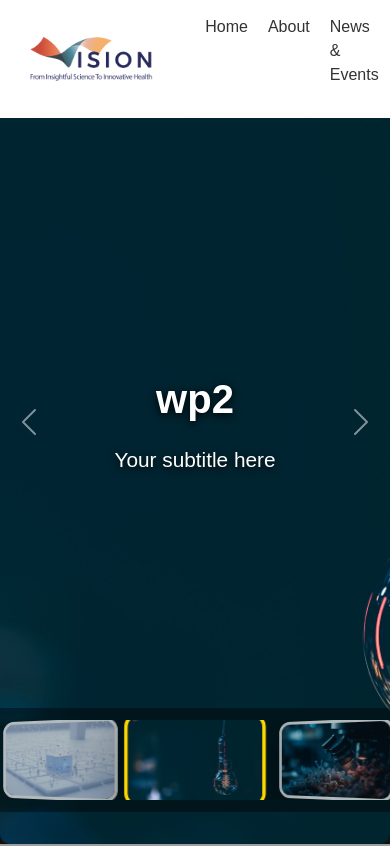
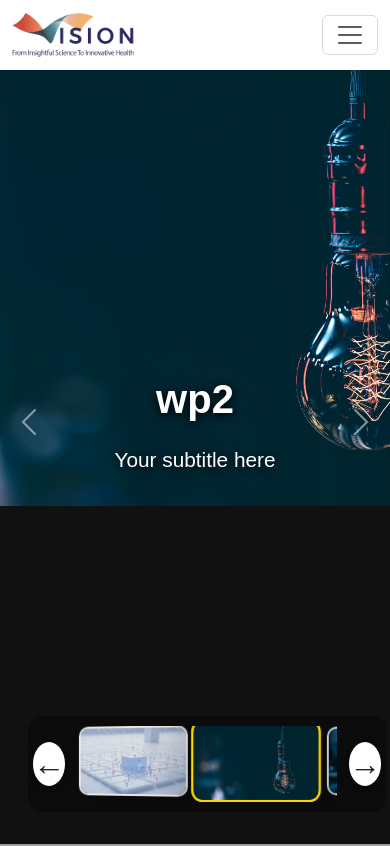
Before and after one commit to NaderDhamer/vision, a plain HTML site: page index.html in a window 390 px wide. Shown: the top 846 px of the page. Drawn offline with nearby package versions, Linux system fonts and the light colour scheme; grey boxes are pictures that could not be loaded; animation ran at ten frames a second.

Commit message:
adding responsive images for the main carousel

```diff
--- a/css/style.css
+++ b/css/style.css
@@ -1,5 +1,8 @@
 * {margin:0; padding:0; box-sizing:border-box;}
 body {font-family: Arial, sans-serif; overflow-x:hidden;}
+
+/* Make images responsive by default */
+img { max-width: 100%; height: auto; display: block; }
 
 /* Sticky Navbar */
 nav {
@@ -36,7 +39,7 @@ html, body {
 }
 .carousel-container {
   position: relative;
-  width: 100vw;
+  width: 100%;
   min-height: 100vh;
   height: 100vh;
   display: flex;
@@ -44,15 +47,29 @@ html, body {
   justify-content: center;
   align-items: center;
   background: #111;
-  overflow: hidden;
+  /* allow hero carousel to break out to full-bleed */
+  overflow: visible;
+  /* leave space for the fixed navbar */
+  padding-top: 64px; /* adjust if navbar height changes */
+}
+
+/* Ensure the section that contains the main carousel doesn't constrain its children */
+#home {
+  position: relative;
+  width: 100%;
+  padding: 0; /* remove any extra padding that could limit full-bleed */
+  margin: 0;
 }
 .carousel {
   position: relative;
-  width: 80%;
-  height: 70%;
+  width: 100%;
+  height: auto;
   display: flex;
   transition: transform 0.5s ease-in-out;
 }
+
+/* Constrain non-main carousels to a max width */
+.carousel:not(#mainCarousel) { max-width: 1100px; }
 .carousel.full-section {
   width: 100vw;
   height: 100vh;
@@ -67,7 +84,7 @@ html, body {
 }
 .carousel img {
   min-width: 100%;
-  height: 100%;
+  height: auto;
   object-fit: cover;
   border-radius: 10px;
 }
@@ -88,6 +105,74 @@ html, body {
   opacity: 1;
   pointer-events: auto;
   z-index: 2;
+}
+
+@media (max-width: 768px) {
+  .carousel { max-width: 720px; }
+  .carousel img { max-height: 60vh; }
+}
+
+/* Responsive thumbnails behavior */
+@media (max-width: 992px) {
+  .custom-thumbnails-wrapper { bottom: 24px; padding: 8px 14px; }
+  .thumb-img { width: 92px; height: 60px; }
+  .custom-thumbnails { gap: 12px; min-width: 200px; }
+}
+
+@media (max-width: 576px) {
+  /* On small screens make thumbnails horizontally scrollable and static (not absolutely centered) */
+  .custom-thumbnails-wrapper {
+    position: static;
+    transform: none;
+    bottom: auto;
+    left: auto;
+    margin: 8px 12px 0 12px;
+    width: calc(100% - 24px);
+    border-radius: 10px;
+    background: rgba(0,0,0,0.18);
+    padding: 8px 10px;
+    overflow: hidden;
+    display: block;
+  }
+  .custom-thumbnails {
+    display: flex;
+    gap: 10px;
+    overflow-x: auto;
+    padding-bottom: 6px;
+    -webkit-overflow-scrolling: touch;
+  }
+  .custom-thumbnails::-webkit-scrollbar { height: 8px; }
+  .custom-thumbnails::-webkit-scrollbar-thumb { background: rgba(255,255,255,0.12); border-radius: 8px; }
+  .thumb-img { width: 88px; height: 56px; flex: 0 0 auto; transform: none; }
+  .thumb-arrow { display: none; }
+}
+
+/* Make the main hero carousel full-bleed (edge-to-edge) */
+/* Place the main carousel absolutely inside the `#home` section so it can span edge-to-edge */
+#mainCarousel {
+  position: absolute;
+  top: 0;
+  left: 50%;
+  transform: translateX(-50%);
+  width: 100vw;
+  height: calc(100vh - 64px); /* account for fixed navbar height */
+  max-width: none;
+  border-radius: 0;
+  box-shadow: none;
+  z-index: 0;
+}
+
+#mainCarousel .carousel-inner,
+#mainCarousel .carousel-item {
+  height: 100%;
+}
+
+#mainCarousel .carousel-item img {
+  height: 100%;
+  width: 100vw; /* ensure image spans viewport width */
+  object-fit: cover;
+  border-radius: 0; /* remove rounding on the image itself */
+  display: block;
 }
 
 /* Mini carousel (thumbnails) */
@@ -145,37 +230,40 @@ html, body {
   display: flex;
   align-items: center;
   justify-content: center;
-  gap: 16px;
+  gap: 12px;
   position: absolute;
   left: 50%;
   bottom: 32px;
   transform: translateX(-50%);
   z-index: 10;
-  background: rgba(0,0,0,0.4);
-  padding: 12px 24px;
-  border-radius: 18px;
+  background: rgba(0,0,0,0.35);
+  padding: 10px 18px;
+  border-radius: 14px;
+  max-width: calc(100% - 32px);
+  box-sizing: border-box;
 }
 .custom-thumbnails {
   display: flex;
   align-items: center;
-  gap: 18px;
-  min-width: 360px;
-  max-width: 420px;
+  gap: 14px;
+  min-width: 260px;
+  max-width: 720px;
   overflow: hidden;
+  box-sizing: border-box;
 }
 .thumb-img {
-  width: 120px;
-  height: 80px;
+  width: 110px;
+  height: 70px;
   object-fit: cover;
-  border-radius: 12px;
-  border: 3px solid #fff;
-  box-shadow: 0 8px 32px rgba(0,0,0,0.25), 0 2px 0 #fff inset;
-  opacity: 0.7;
+  border-radius: 10px;
+  border: 2px solid #fff;
+  box-shadow: 0 8px 32px rgba(0,0,0,0.22), 0 2px 0 #fff inset;
+  opacity: 0.9;
   cursor: pointer;
-  transition: transform 0.3s, box-shadow 0.3s, opacity 0.3s, border 0.3s;
-  transform: perspective(300px) rotateY(-18deg) scale(1);
+  transition: transform 0.24s, box-shadow 0.24s, opacity 0.24s, border 0.24s;
+  transform: perspective(300px) rotateY(-8deg) scale(1);
   background: #222;
-  display: none;
+  display: block;
 }
 .thumb-img.active {
   border-color: #ffd700;
@@ -285,6 +373,7 @@ html, body {
 .events-thumb {background: rgba(0,0,0,0.35); border: none;}
 .events-thumb .card-body {padding:12px}
 .events-thumb img {height:160px; object-fit:cover}
+.card-img-top { width: 100%; height: 160px; object-fit: cover; }
 .events-thumb .btn-outline-light {border-color: rgba(255,255,255,0.6); color: #fff}
 .events-thumb .btn-outline-light:hover {background: rgba(255,255,255,0.08)}
 
--- a/index.html
+++ b/index.html
@@ -13,18 +13,27 @@
 </head>
 <body>
 
-  <!-- Sticky Navbar -->
-  <nav id="navbar">
-  <div class="logo"><img src="images/logo.png" alt="Logo" style="max-height:52px; padding:4px 0; object-fit:contain; background:transparent; display:block;"></div>
-    <ul>
-      <li><a href="#home">Home</a></li>
-      <li><a href="#about">About</a></li>
-  <li><a href="#Events">News & Events</a></li>
-  <li><a href="#activities">Activities</a></li>
-  <li><a href="#sab-members">SAB Members</a></li>
-  <li><a href="#consortium">Consortium</a></li>
-  <li><a href="#contact">Contact</a></li>
-    </ul>
+  <!-- Sticky Navbar (Bootstrap responsive) -->
+  <nav id="navbar" class="navbar navbar-expand-lg navbar-light bg-white fixed-top shadow-sm">
+    <div class="container-fluid">
+      <a class="navbar-brand" href="#home">
+        <img src="images/logo.png" alt="Logo" style="max-height:44px; object-fit:contain;">
+      </a>
+      <button class="navbar-toggler" type="button" data-bs-toggle="collapse" data-bs-target="#mainNav" aria-controls="mainNav" aria-expanded="false" aria-label="Toggle navigation">
+        <span class="navbar-toggler-icon"></span>
+      </button>
+      <div class="collapse navbar-collapse" id="mainNav">
+        <ul class="navbar-nav ms-auto mb-2 mb-lg-0">
+          <li class="nav-item"><a class="nav-link" href="#home">Home</a></li>
+          <li class="nav-item"><a class="nav-link" href="#about">About</a></li>
+          <li class="nav-item"><a class="nav-link" href="#Events">News & Events</a></li>
+          <li class="nav-item"><a class="nav-link" href="#activities">Activities</a></li>
+          <li class="nav-item"><a class="nav-link" href="#sab-members">SAB Members</a></li>
+          <li class="nav-item"><a class="nav-link" href="#consortium">Consortium</a></li>
+          <li class="nav-item"><a class="nav-link" href="#contact">Contact</a></li>
+        </ul>
+      </div>
+    </div>
   </nav>
 
   <!-- HOME: Main Carousel + Mini Carousel (Bootstrap) -->
@@ -90,7 +99,7 @@
         <div id="thumbsSlider" class="thumbs-slider">
           <div class="thumb-item">
             <div class="card events-thumb text-center mx-2">
-              <img src="images/wp1.jpg" class="card-img-top" alt="Thumb 1">
+              <img src="images/wp1.jpg" class="card-img-top" alt="Thumb 1" loading="lazy">
               <div class="card-body">
                 <p class="card-text">Short description for thumb 1.</p>
                 <a href="#" class="btn btn-outline-light btn-sm">Learn more</a>
@@ -99,7 +108,7 @@
           </div>
           <div class="thumb-item">
             <div class="card events-thumb text-center mx-2">
-              <img src="images/wp2.jpg" class="card-img-top" alt="Thumb 2">
+              <img src="images/wp2.jpg" class="card-img-top" alt="Thumb 2" loading="lazy">
               <div class="card-body">
                 <p class="card-text">Short description for thumb 2.</p>
                 <a href="#" class="btn btn-outline-light btn-sm">Learn more</a>
@@ -108,7 +117,7 @@
           </div>
           <div class="thumb-item">
             <div class="card events-thumb text-center mx-2">
-              <img src="images/wp3.jpg" class="card-img-top" alt="Thumb 3">
+              <img src="images/wp3.jpg" class="card-img-top" alt="Thumb 3" loading="lazy">
               <div class="card-body">
                 <p class="card-text">Short description for thumb 3.</p>
                 <a href="#" class="btn btn-outline-light btn-sm">Learn more</a>
@@ -117,7 +126,7 @@
           </div>
           <div class="thumb-item">
             <div class="card events-thumb text-center mx-2">
-              <img src="images/wp4.jpg" class="card-img-top" alt="Thumb 4">
+              <img src="images/wp4.jpg" class="card-img-top" alt="Thumb 4" loading="lazy">
               <div class="card-body">
                 <p class="card-text">Short description for thumb 4.</p>
                 <a href="#" class="btn btn-outline-light btn-sm">Learn more</a>
@@ -126,7 +135,7 @@
           </div>
           <div class="thumb-item">
             <div class="card events-thumb text-center mx-2">
-              <img src="images/wp5.jpg" class="card-img-top" alt="Thumb 5">
+              <img src="images/wp5.jpg" class="card-img-top" alt="Thumb 5" loading="lazy">
               <div class="card-body">
                 <p class="card-text">Short description for thumb 5.</p>
                 <a href="#" class="btn btn-outline-light btn-sm">Learn more</a>
@@ -135,7 +144,7 @@
           </div>
           <div class="thumb-item">
             <div class="card events-thumb text-center mx-2">
-              <img src="images/wp6.jpg" class="card-img-top" alt="Thumb 6">
+              <img src="images/wp6.jpg" class="card-img-top" alt="Thumb 6" loading="lazy">
               <div class="card-body">
                 <p class="card-text">Short description for thumb 6.</p>
                 <a href="#" class="btn btn-outline-light btn-sm">Learn more</a>
```
